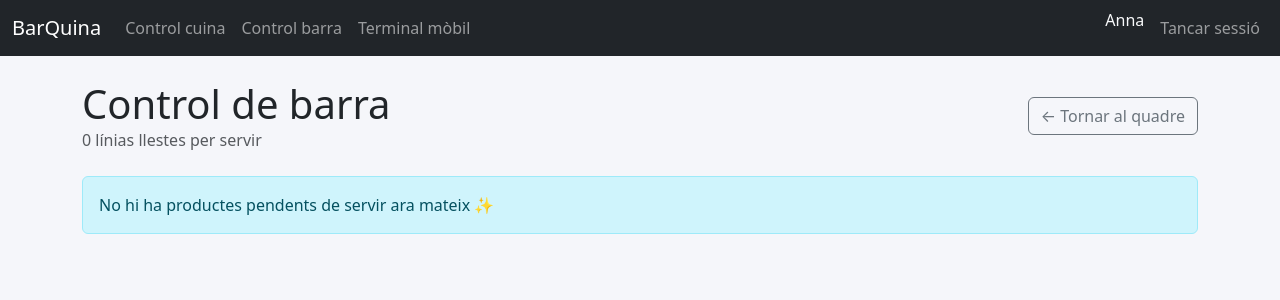
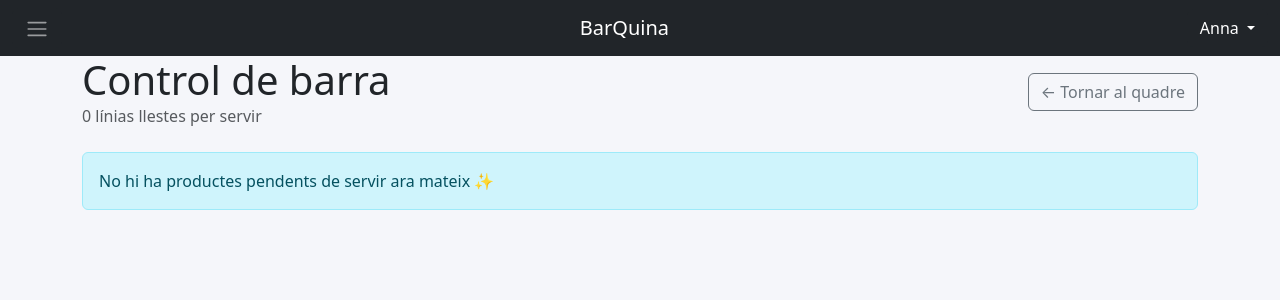
Before and after one commit to djmon666/BarQuina, a Flask app: page /bar/ in a window 1280 px wide. Shown: the top 300 px of the page. Run offline with Flask 3, Linux system fonts and the light colour scheme; a user stored in the database is signed in; some libraries are stand-ins or nearby versions.

Commit message:
Afegit menu lateral per dispositius mòbils

```diff
--- a/app/templates/base.html
+++ b/app/templates/base.html
@@ -8,36 +8,63 @@
     <link rel="stylesheet" href="{{ url_for('static', filename='css/app.css') }}">
 </head>
 <body>
-<nav class="navbar navbar-expand-lg navbar-dark bg-dark mb-4">
+<!-- Top Navbar -->
+<nav class="navbar navbar-dark bg-dark">
     <div class="container-fluid">
-        <a class="navbar-brand" href="/">BarQuina</a>
-        <div class="collapse navbar-collapse">
-            <ul class="navbar-nav me-auto mb-2 mb-lg-0">
-                {% if current_user.is_authenticated and current_user.is_admin() %}
-                <li class="nav-item"><a class="nav-link" href="/">Quadre</a></li>
-                <li class="nav-item"><a class="nav-link" href="/tables">Taules</a></li>
-                <li class="nav-item"><a class="nav-link" href="/catalog/products">Productes</a></li>
-                <li class="nav-item"><a class="nav-link" href="/catalog/extras">Extres</a></li>
-                <li class="nav-item"><a class="nav-link" href="/catalog/inventory">Inventari</a></li>
-                <li class="nav-item"><a class="nav-link" href="/cash/sessions">Caixa</a></li>
-                <li class="nav-item"><a class="nav-link" href="/reports/">Resultats</a></li>
-                <li class="nav-item"><a class="nav-link" href="/users/">Usuaris</a></li>
-                {% endif %}
-                {% if current_user.is_authenticated %}
-                <li class="nav-item"><a class="nav-link" href="/kitchen/">Control cuina</a></li>
-                <li class="nav-item"><a class="nav-link" href="/bar/">Control barra</a></li>
-                <li class="nav-item"><a class="nav-link" href="/mobile/">Terminal mòbil</a></li>
-                {% endif %}
+        {% if current_user.is_authenticated %}
+        <button class="btn btn-dark" type="button" data-bs-toggle="offcanvas" data-bs-target="#sidebarMenu" aria-controls="sidebarMenu">
+            <span class="navbar-toggler-icon"></span>
+        </button>
+        {% endif %}
+        <a class="navbar-brand mx-auto" href="/">BarQuina</a>
+        {% if current_user.is_authenticated %}
+        <div class="dropdown">
+            <button class="btn btn-dark dropdown-toggle" type="button" data-bs-toggle="dropdown">
+                {{ current_user.username }}
+            </button>
+            <ul class="dropdown-menu dropdown-menu-end">
+                <li><a class="dropdown-item" href="/auth/logout">Tancar sessió</a></li>
             </ul>
-            {% if current_user.is_authenticated %}
-            <ul class="navbar-nav">
-                <li class="nav-item"><span class="navbar-text text-light me-2">{{ current_user.username }}</span></li>
-                <li class="nav-item"><a class="nav-link" href="/auth/logout">Tancar sessió</a></li>
-            </ul>
-            {% endif %}
         </div>
+        {% else %}
+        <span></span>
+        {% endif %}
     </div>
 </nav>
+
+<!-- Sidebar Menu (Offcanvas) -->
+{% if current_user.is_authenticated %}
+<div class="offcanvas offcanvas-start bg-dark text-white" tabindex="-1" id="sidebarMenu">
+    <div class="offcanvas-header border-bottom border-secondary">
+        <h5 class="offcanvas-title">Menú</h5>
+        <button type="button" class="btn-close btn-close-white" data-bs-dismiss="offcanvas"></button>
+    </div>
+    <div class="offcanvas-body p-0">
+        <nav class="nav flex-column">
+            {% if current_user.is_admin() %}
+            <div class="nav-section">
+                <h6 class="px-3 py-2 text-muted text-uppercase small">Administració</h6>
+                <a class="nav-link text-white" href="/"><i class="me-2">📊</i> Quadre</a>
+                <a class="nav-link text-white" href="/tables"><i class="me-2">🪑</i> Taules</a>
+                <a class="nav-link text-white" href="/catalog/products"><i class="me-2">🍽️</i> Productes</a>
+                <a class="nav-link text-white" href="/catalog/extras"><i class="me-2">➕</i> Extres</a>
+                <a class="nav-link text-white" href="/catalog/inventory"><i class="me-2">📦</i> Inventari</a>
+                <a class="nav-link text-white" href="/cash/sessions"><i class="me-2">💰</i> Caixa</a>
+                <a class="nav-link text-white" href="/reports/"><i class="me-2">📈</i> Resultats</a>
+                <a class="nav-link text-white" href="/users/"><i class="me-2">👥</i> Usuaris</a>
+            </div>
+            <hr class="my-2 border-secondary">
+            {% endif %}
+            <div class="nav-section">
+                <h6 class="px-3 py-2 text-muted text-uppercase small">Staff</h6>
+                <a class="nav-link text-white" href="/kitchen/"><i class="me-2">👨‍🍳</i> Control cuina</a>
+                <a class="nav-link text-white" href="/bar/"><i class="me-2">🍺</i> Control barra</a>
+                <a class="nav-link text-white" href="/mobile/"><i class="me-2">📱</i> Terminal mòbil</a>
+            </div>
+        </nav>
+    </div>
+</div>
+{% endif %}
 <div class="container">
     {% with messages = get_flashed_messages(with_categories=true) %}
     {% if messages %}
```
Also changed, not shown: app/static/css/app.css (+45 -0 lines), scripts/clean_test_data.py (added, +112 -0 lines), barquina.db.
